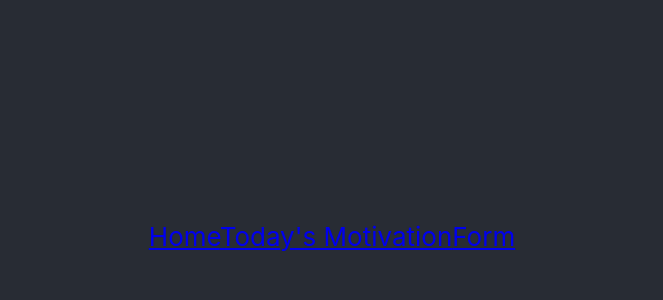
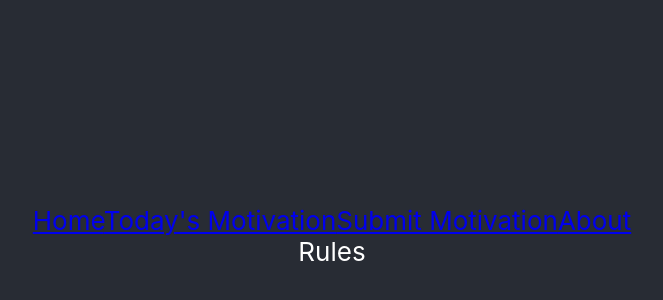
Before and after one commit to JakeKViti/Motivation, a React (Create React App) app: page /about in a window 1280 px wide. Shown: the part 164-464 px from the top of the page, without its empty margins (308-971 px from the left). Built offline with nearby package versions, Linux system fonts and the light colour scheme.

Commit message:
Create About page

```diff
--- a/src/App.js
+++ b/src/App.js
@@ -2,6 +2,7 @@ import './App.css';
 import Home from './components/Home.js'
 import Motivation from './components/Motivation.js'
 import Form from './components/Form.js'
+import Rules from './components/Rules.js'
 import NavBar from './components/NavBar.js'
 import {
   BrowserRouter as Router,
@@ -17,6 +18,7 @@ function App() {
         <Route exact path="/" component={Home} />
         <Route exact path="/motd" component={Motivation} />
         <Route exact path="/form" component={Form} />
+        <Route exact path="/about" component={Rules} />
       </header>
     </div>
     </Router>
--- a/src/components/NavBar.js
+++ b/src/components/NavBar.js
@@ -7,7 +7,8 @@ export default class NavBar extends React.Component {
         <div className="navbar">
         <NavLink to="/">Home</NavLink>
         <NavLink to="/motd">Today's Motivation</NavLink>
-        <NavLink to="/form">Form</NavLink>
+        <NavLink to="/form">Submit Motivation</NavLink>
+        <NavLink to="/about">About</NavLink>
         </div>
         )
     }
--- /dev/null
+++ b/src/components/Rules.js
@@ -0,0 +1,11 @@
+import React from 'react';
+
+export default class Home extends React.Component {
+    render() {
+        return (
+            <div>
+                Rules
+            </div>
+        );
+    }
+};
```
